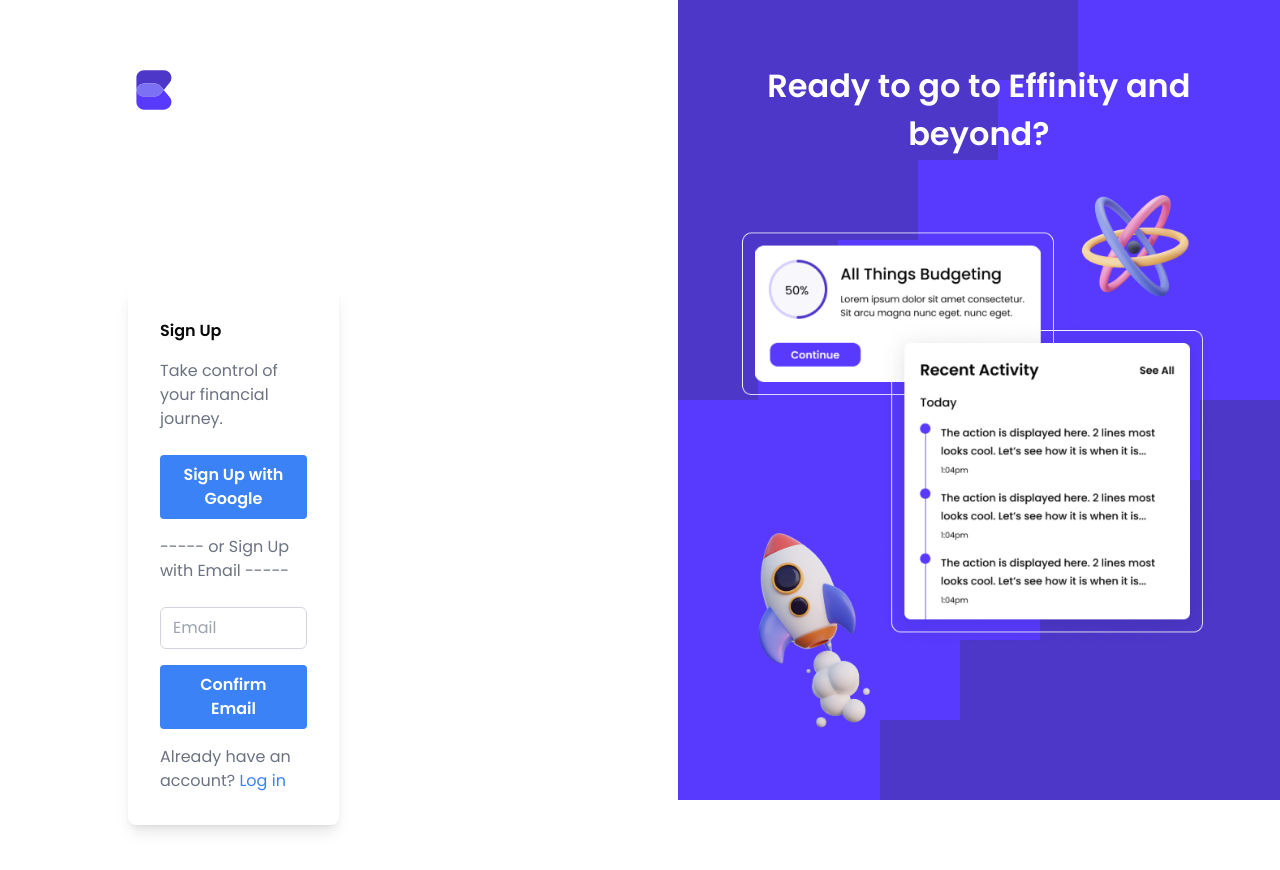
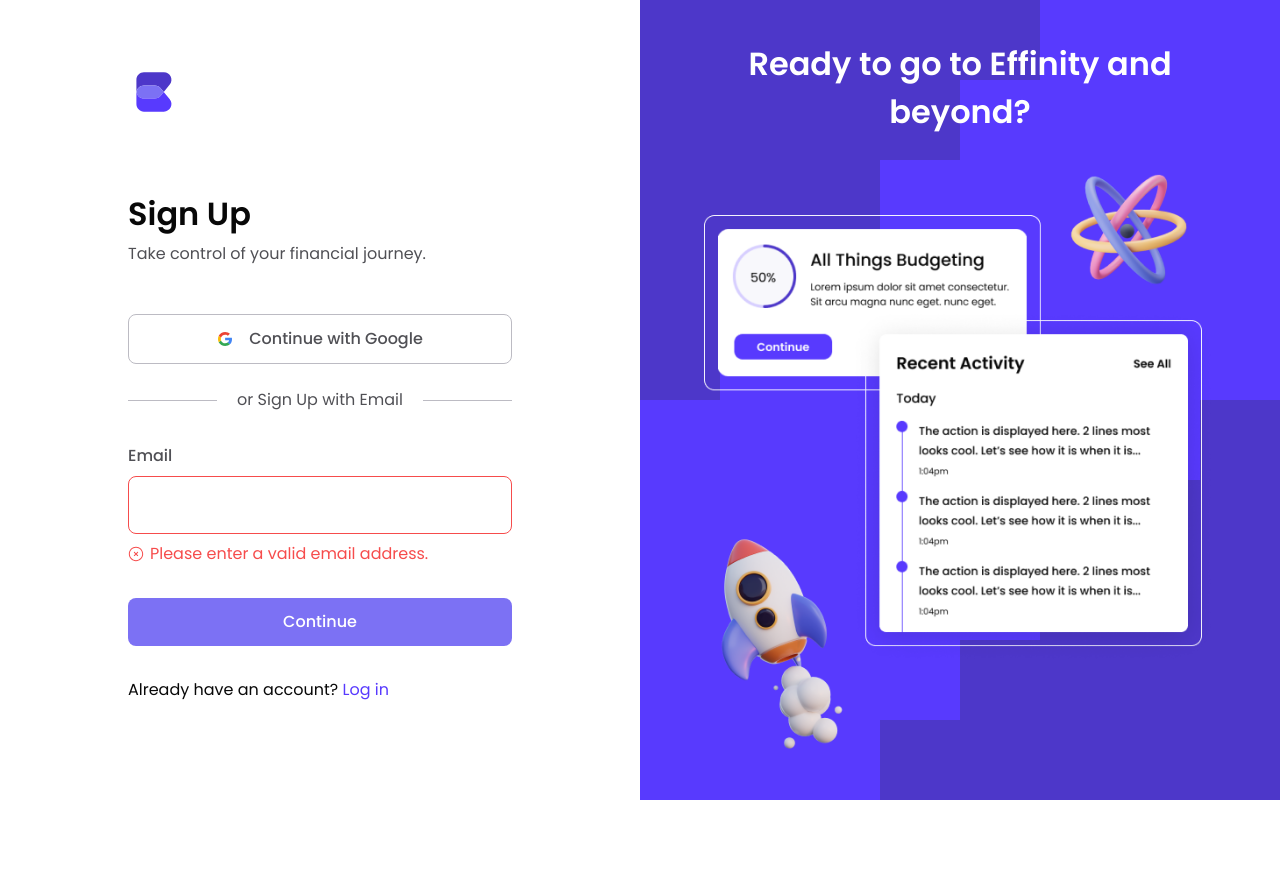
Before and after one commit to LearnEffinity/effinity-app, a Next.js app: page /auth/signup in a window 1280 px wide. Shown: the top 870 px of the page. After the commit the page ends 800 px from the top, so only its background shows below. Built offline with nearby package versions, Linux system fonts and the light colour scheme; no server answers.

Commit message:
signup page

```diff
--- a/src/app/auth/layout.tsx
+++ b/src/app/auth/layout.tsx
@@ -18,8 +18,8 @@ export default function DashboardLayout({
   const pathname = usePathname();
 
   return (
-    <div className="flex h-full w-full">
-      <div className="flex h-full w-full flex-col justify-center gap-10 px-8 py-16 md:px-32 lg:max-w-[720px]">
+    <div className="grid h-full w-full lg:grid-cols-2">
+      <div className="mx-auto flex w-full flex-col justify-center gap-10 place-self-center px-8 py-16 md:px-32 lg:max-w-[720px]">
         <Image width={52} height={52} src="/logo.svg" alt="Effinity" />
         {children}
       </div>
--- a/src/app/auth/signup/page.tsx
+++ b/src/app/auth/signup/page.tsx
@@ -1,13 +1,17 @@
 "use client";
+
 import React, { useState } from "react";
 import { createClient } from "@/utils/supabase/client";
+
+import { InputWithLabel } from "@/components/form/Input";
+import Button, { SocialMediaButton } from "@/components/form/Button";
+
+const emailRegex = /^[^\s@]+@[^\s@]+\.[^\s@]+$/;
 
 function SignupPage() {
   const supabase = createClient();
   const [emailValidated, setEmailValidated] = useState(false);
   const [email, setEmail] = useState("");
-
-  const emailRegex = /^[^\s@]+@[^\s@]+\.[^\s@]+$/;
 
   async function signUpWithGoogle() {
     const { data, error } = await supabase.auth.signInWithOAuth({
@@ -16,58 +20,30 @@ function SignupPage() {
     if (error) console.error("Error signing up with Google:", error);
   }
 
-  const handleEmailValidation = () => {
-    if (emailRegex.test(email)) {
-      setEmailValidated(true);
-    } else {
-      alert("Please enter a valid email address.");
-    }
+  const validateEmail = (email: string) => {
+    setEmailValidated(emailRegex.test(email));
   };
 
   return (
-    <>
-      <div className="signupPage flex flex-row">
-        <div className="signupLeft w-1/2 flex justify-center items-center h-screen">
-          <div className="bg-white shadow-lg rounded-lg w-full max-w-md p-8">
-            <h1 className="text-2xl font-bold mb-4">Sign Up</h1>
-            <p className="text-gray-500 mb-6">
+    <div className="flex h-full flex-col gap-8 py-8">
+      <hgroup className="flex flex-col gap-1">
+        <h1 className="text-4xl font-semibold">Sign Up</h1>
+        <p className="text-lg text-text-secondary">
           Take control of your financial journey.
         </p>
-            {!emailValidated && (
-              <>
-                <button
-                  onClick={signUpWithGoogle}
-                  className="bg-blue-500 text-white font-bold py-2 px-4 rounded w-full mb-4"
-                >
-                  Sign Up with Google
-                </button>
-                <p className="text-gray-500 mb-6">
-                  ----- or Sign Up with Email -----
-                </p>
-              </>
-            )}
+      </hgroup>
       <SignupForm
         email={email}
         setEmail={setEmail}
         emailValidated={emailValidated}
-              onValidateEmail={handleEmailValidation}
+        validateEmail={validateEmail}
         supabase={supabase}
-
+        signUpWithGoogle={signUpWithGoogle}
       />
-            <p className="text-gray-500 mt-4">
-              Already have an account?{" "}
-              <a
-                href="/auth/login/"
-                className="text-blue-500 hover:text-blue-700"
-              >
-                Log in
-              </a>
-            </p>
+      <span className="text-sm">
+        Already have an account? <a href="/auth/login">Log in</a>
+      </span>
     </div>
-        </div>
-        <div className="signupRight"></div>
-      </div>
-    </>
   );
 }
 
@@ -75,15 +51,18 @@ function SignupForm({
   email,
   setEmail,
   emailValidated,
-  onValidateEmail,
+  validateEmail,
   supabase,
+  signUpWithGoogle,
 }: {
   email: string;
   setEmail: React.Dispatch<React.SetStateAction<string>>;
   emailValidated: boolean;
-  onValidateEmail: () => void;
+  validateEmail: (email: string) => void;
   supabase: any;
+  signUpWithGoogle: () => void;
 }) {
+  const [emailIsValid, setEmailIsValid] = useState(false);
   const [firstName, setFirstName] = useState("");
   const [lastName, setLastName] = useState("");
   const [username, setUsername] = useState("");
@@ -93,6 +72,8 @@ function SignupForm({
   const passwordRegex = /^(?=.*[A-Za-z])(?=.*\d)[A-Za-z\d]{8,}$/;
 
   const handleSignupButton = async (e: React.FormEvent) => {
+    if (!email || !emailValidated) return;
+
     e.preventDefault();
     // if (!passwordRegex.test(password)) {
     //   setError(
@@ -122,63 +103,78 @@ function SignupForm({
 
   return (
     <form className="flex flex-col gap-4" onSubmit={handleSignupButton}>
-      <input
+      <div className="flex flex-col gap-6 py-4">
+        <SocialMediaButton onClick={signUpWithGoogle} />
+        <div className="flex items-center gap-5">
+          <span className="flex-grow border-b border-text-tertiary"></span>
+          <span className="text-text-secondary">or Sign Up with Email</span>
+          <span className="flex-grow border-b border-text-tertiary"></span>
+        </div>
+      </div>
+      <InputWithLabel
+        label="Email"
+        type="email"
         value={email}
-        onChange={(e) => setEmail(e.target.value)}
-        placeholder="Email"
-        type="email"
-        className="border border-gray-300 rounded-md py-2 px-3 focus:outline-none focus:border-blue-500"
+        onChange={(v) => {
+          setEmail(v);
+          setEmailIsValid(emailRegex.test(email));
+        }}
+        state={!emailIsValid ? "error" : "success"}
+        subtext={
+          !emailIsValid
+            ? "Please enter a valid email address."
+            : "Email is valid."
+        }
       />
       {!emailValidated ? (
-        <button
-          className="bg-blue-500 text-white font-bold py-2 px-4 rounded w-full"
-          type="button"
-          onClick={onValidateEmail}
+        <Button
+          className="mt-4"
+          disabled={!email}
+          onClick={() => validateEmail(email)}
         >
-          Confirm Email
-        </button>
+          Continue
+        </Button>
       ) : (
-        <div className="flex-col">
-          <div className="flex-row gap-4">
-            <input
+        <>
+          <div className="grid grid-cols-2 gap-4">
+            <InputWithLabel
+              label="First Name"
               value={firstName}
-              onChange={(e) => setFirstName(e.target.value)}
-              placeholder="First Name"
-              type="text"
-              className="border border-gray-300 rounded-md py-2 px-3 focus:outline-none focus:border-blue-500 flex-1"
+              onChange={setFirstName}
             />
-            <input
+            <InputWithLabel
+              label="Last Name"
               value={lastName}
-              onChange={(e) => setLastName(e.target.value)}
-              placeholder="Last Name"
-              type="text"
-              className="border border-gray-300 rounded-md py-2 px-3 focus:outline-none focus:border-blue-500 flex-1"
+              onChange={setLastName}
             />
           </div>
-          <div className="flex gap-4">
-            <input
+          <InputWithLabel
+            label="Username"
             value={username}
-              onChange={(e) => setUsername(e.target.value)}
-              placeholder="Username"
-              type="text"
-              className="border border-gray-300 rounded-md py-2 px-3 focus:outline-none focus:border-blue-500 flex-1"
+            onChange={setUsername}
           />
-            <input
+          <InputWithLabel
+            iconHidden
+            label="Password"
+            type="password"
             value={password}
-              onChange={(e) => setPassword(e.target.value)}
-              placeholder="Password"
-              type="password"
-              className="border border-gray-300 rounded-md py-2 px-3 focus:outline-none focus:border-blue-500 flex-1"
+            onChange={setPassword}
+            state={passwordRegex.test(password) ? "success" : "error"}
+            subtext={
+              passwordRegex.test(password)
+                ? "Password is valid."
+                : "Password must contain minimum 8 characters, at least one letter and one number."
+            }
           />
-          </div>
-          {error && <p className="text-red-500 text-sm">{error}</p>}
-          <button
-            className="bg-blue-500 text-white font-bold py-2 px-4 rounded w-full"
-            type="submit"
-          >
+          <Button className="mt-4" type="submit">
             Sign Up
-          </button>
-        </div>
+          </Button>
+          <span className="text-xs text-center text-text-secondary">
+            By signing up you are agreeing to our{" "}
+            <a href="/privacy">Privacy Policy</a> and{" "}
+            <a href="/terms">Terms & Conditions</a>
+          </span>
+        </>
       )}
     </form>
   );
```
Lines whose indentation alone changed are shown as unchanged.
